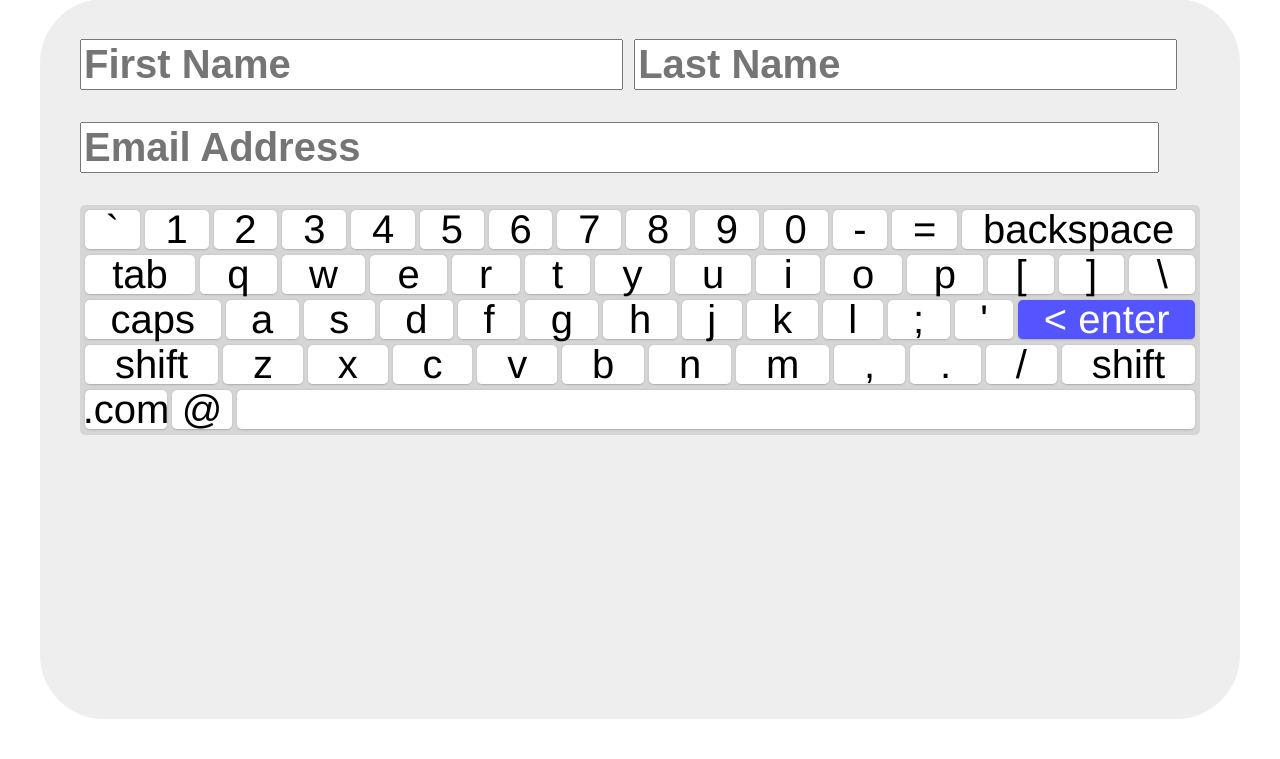
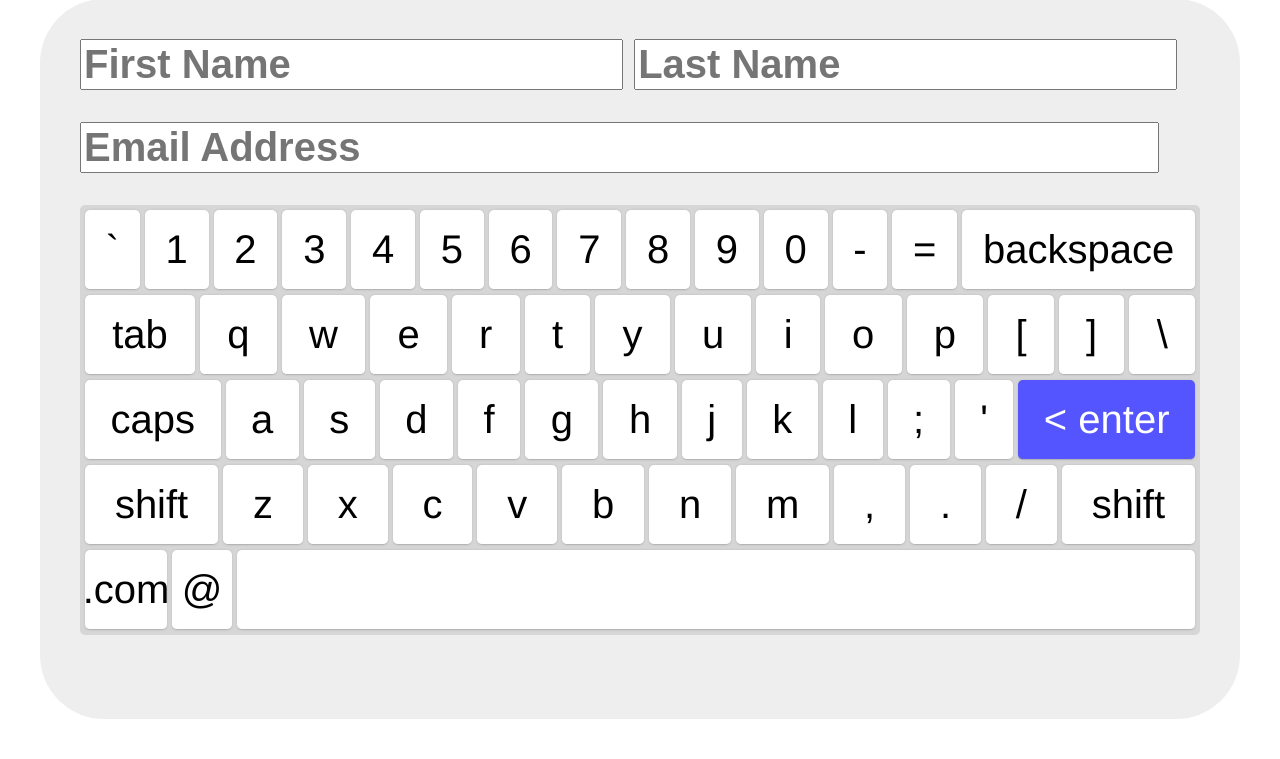
Before and after one commit to melbcc/QR-Code-Reader, a Django app: page /scan in a window 1280 px wide. Shown: the part 1641-2400 px from the top of the page. Run offline with Django 3.2, Linux system fonts and the light colour scheme; parts of the project's set-up code (start-up, migrations or seed data) failed here and were passed over.

Commit message:
a bit better, but not perfect

```diff
--- a/webapp/scanner/static/scanner/css/scanner.css
+++ b/webapp/scanner/static/scanner/css/scanner.css
@@ -198,3 +198,7 @@ form.touch input {
     background: #55f;
     color: white;
 }
+
+.hg-button {
+    min-height: 10vh;
+}
```
